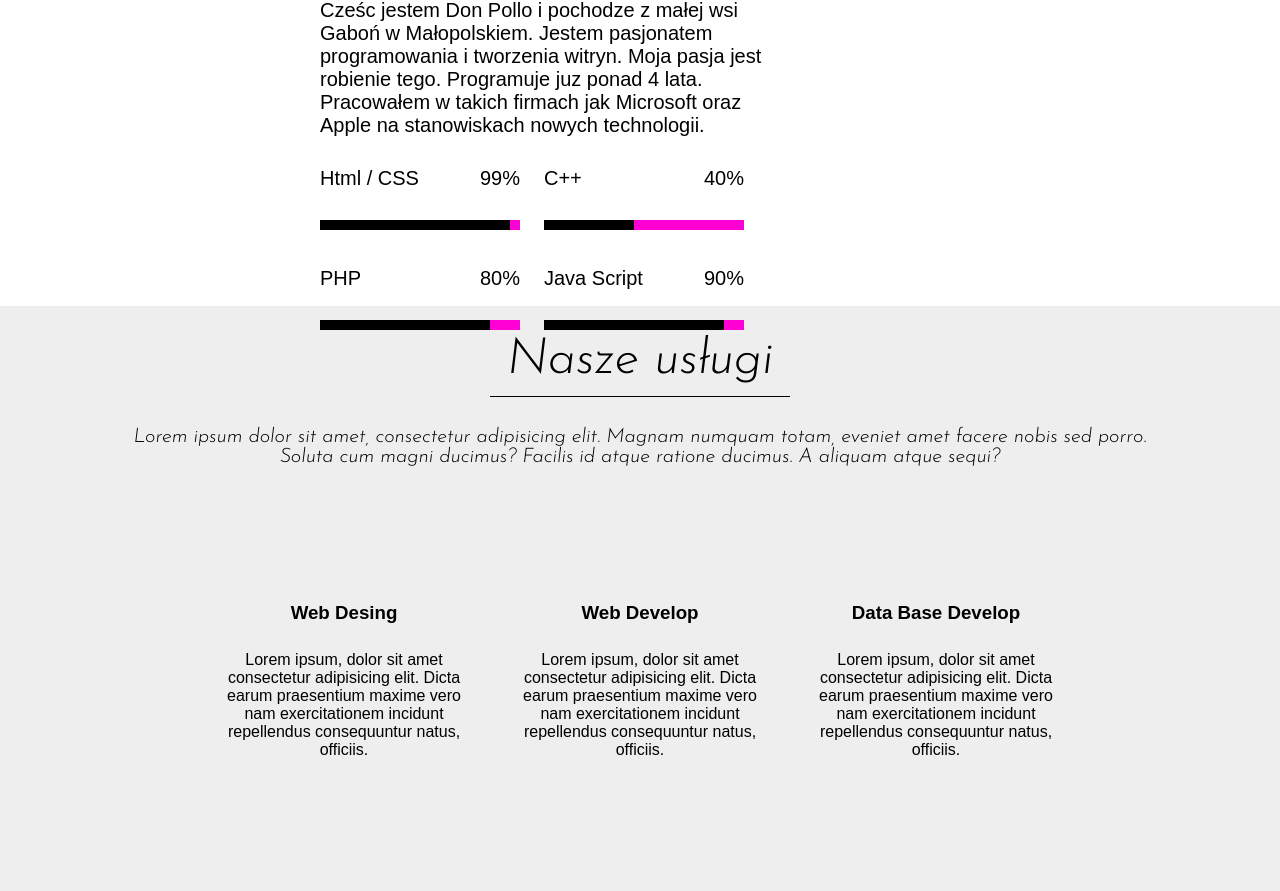
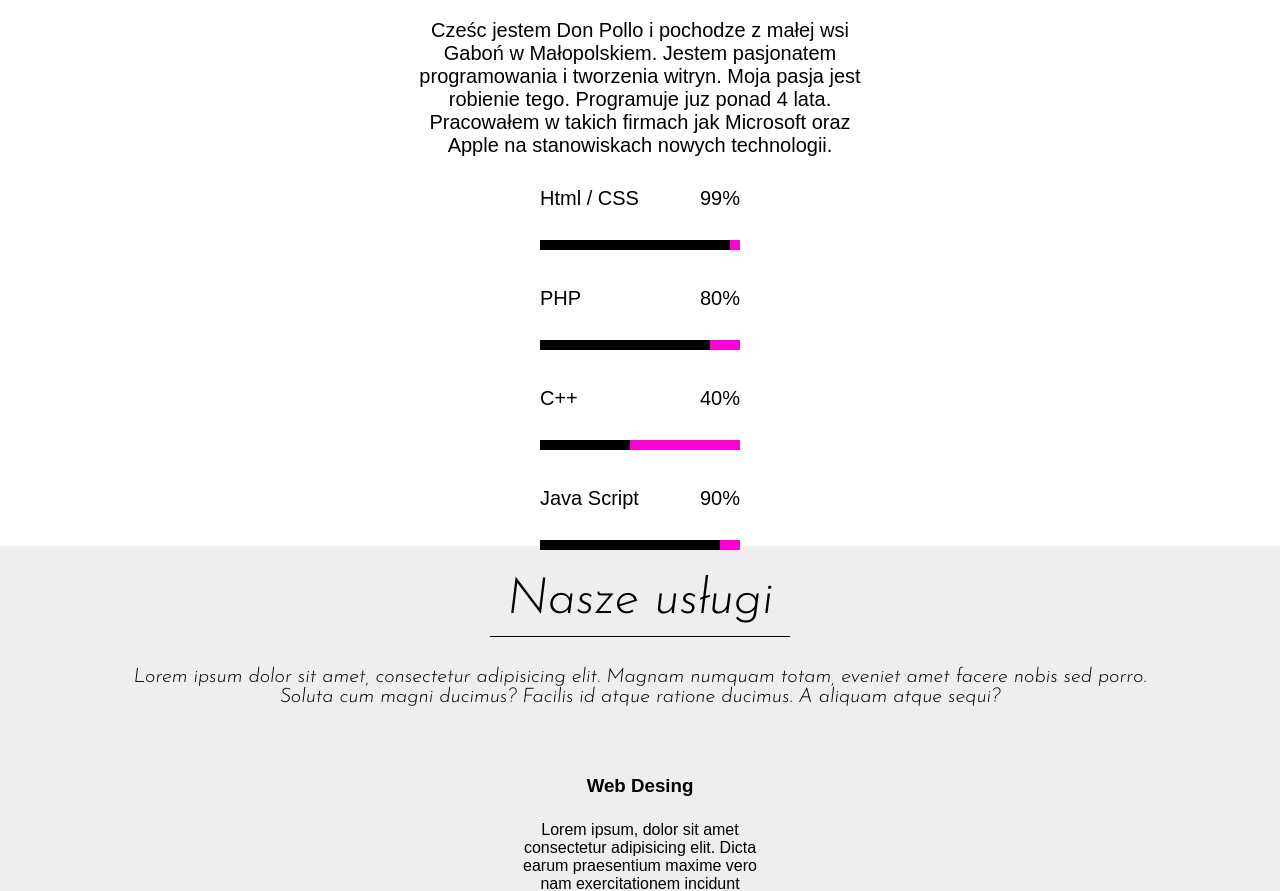
Before and after one commit to Zajcebs/Portfolio, a plain HTML site: page index.html in a window 1280 px wide. Shown: the part 1694-2585 px from the top of the page. Drawn offline with Linux system fonts and the light colour scheme.

Commit message:
Add files via upload

```diff
--- a/script.js
+++ b/script.js
@@ -41,6 +41,25 @@
                 }
             })
 
+//////////////////////////////////////////////
+
+            const code1 = () => {
+                const main = document.querySelector('.main')
+                let tic = 1;
+                setInterval(() => {
+
+                        if (tic <= 4) {
+                            main.style.backgroundImage=`url(zdj${tic}.JPG)`;
+                            tic++;
+                        }
+                        else if(tic >4){
+                            tic =1
+                        }
+
+
+                }, 3000);
+            }
+            document.addEventListener('DOMContentLoaded',code1);
 
 /////////////////////////////////////////////
 
--- a/style.css
+++ b/style.css
@@ -57,7 +57,7 @@ header ul li a:hover{
     color: rgb(43, 17, 87);
 }
 .main{
-    background-image: url(tlo1\ \(2\).JPG);
+    background-image: url(zdj4.JPG);
     width: 100%;
     height: 100vh;
     background-repeat: no-repeat;
@@ -66,6 +66,7 @@ header ul li a:hover{
     justify-content: center;
     align-items: center;
     flex-direction: column;
+    transition: 0.5s;
 
 }
 .main p{
@@ -421,7 +422,7 @@ footer{
     align-items: center;
     justify-content: center;
 }
-@media only screen and (max-width: 1400px) {
+@media only screen and (max-width: 1700px) {
     .dane{
         height: 150vh;
         display: flex;
@@ -429,4 +430,55 @@ footer{
         align-items: center;
         justify-content: center;
     }
+    .zdjecie{
+        display: flex;
+        flex-direction: column;
+        align-items: center;
+        justify-content: center;
+    }
+    .info{
+        display: flex;
+        flex-direction: column;
+        align-items: center;
+        justify-content: center;
+        text-align: center;
+    }
+    .jeden{
+        margin-right: 10px;
+    }
+    .dwa{
+        margin-left: 10px;
+    }
 }
+@media only screen and (max-width: 1700px) {
+    .wykres{
+        display: flex;
+        flex-direction: column;
+        align-items: center;
+        justify-content: center;
+    }
+    .jeden{
+        margin-right: 0px;
+        display: flex;
+        flex-direction: column;
+        align-items: center;
+        justify-content: center;
+    }
+    .dwa{
+        margin-left: 0px;
+        display: flex;
+        flex-direction: column;
+        align-items: center;
+        justify-content: center;
+    }
+    .dane{
+        height: 180vh;
+    }
+    .kafelki{
+        display: flex;
+        align-items: center;
+        justify-content: center;
+        flex-direction: column;
+        height: 100vh;
+    }
+}
```
Also changed, not shown: zdj1.JPG (added), zdj2.JPG (added), zdj3.JPG (added), zdj4.JPG (added).
